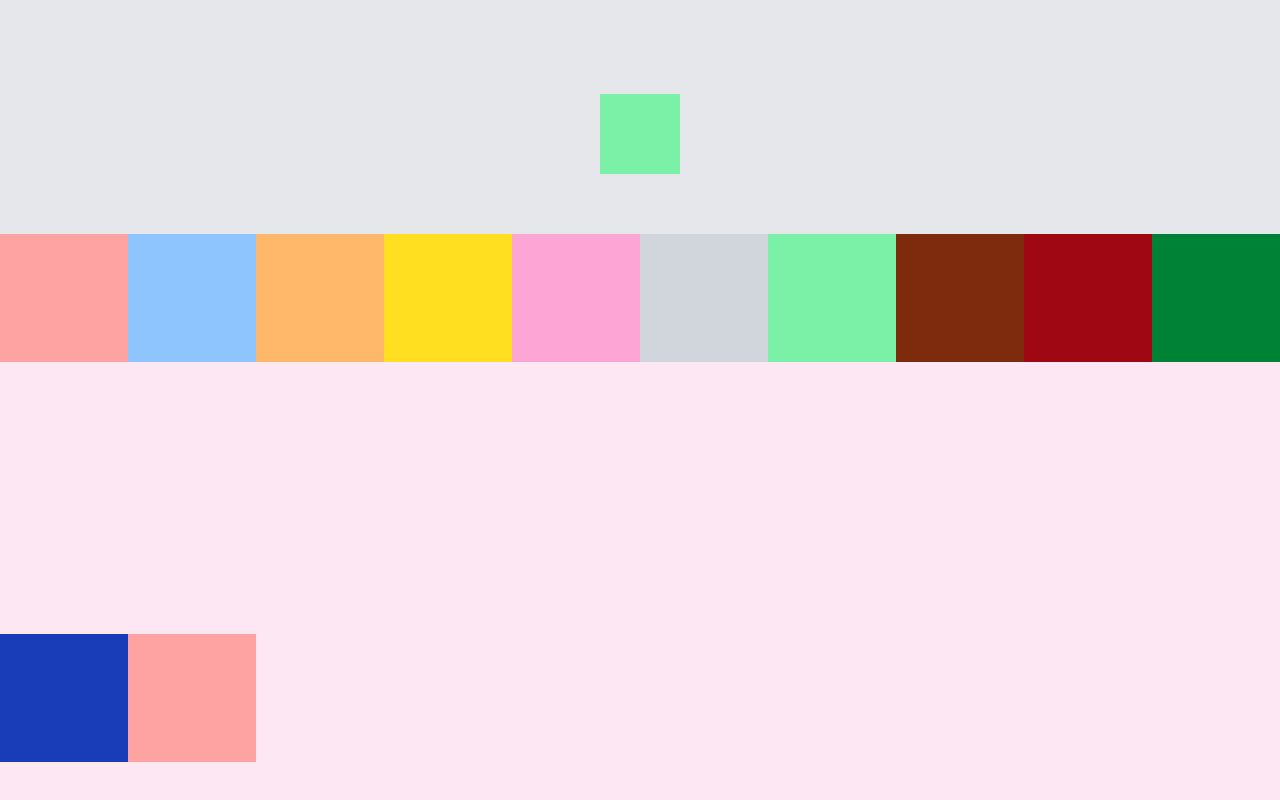
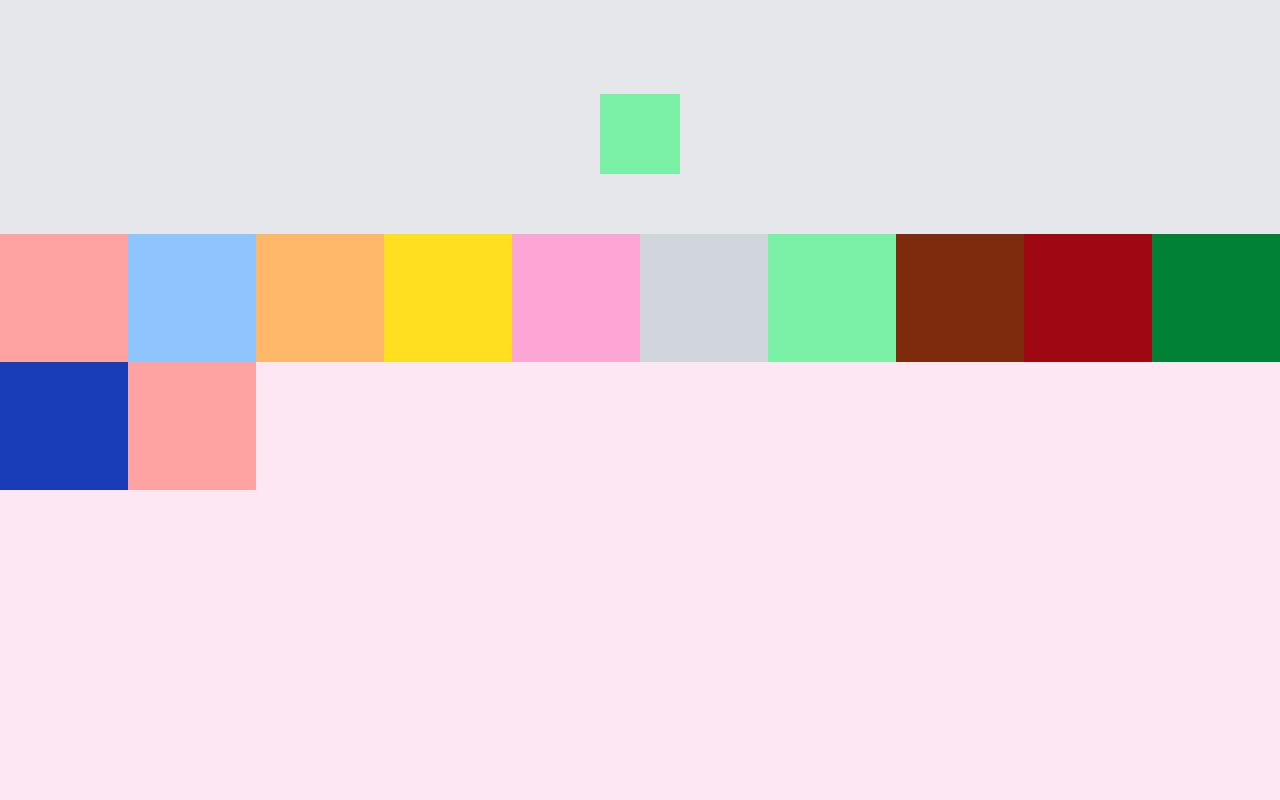
Before and after one commit to LucasBondeDeSouza/TailwindCSS-Course, a plain HTML site: page 16-Flex/index.html in a window 1280 px wide. Shown: the part 566-1366 px from the top of the page. Drawn offline with Linux system fonts and the light colour scheme.

Commit message:
atualização

```diff
--- a/16-Flex/index.html
+++ b/16-Flex/index.html
@@ -16,7 +16,7 @@
         <div class="bg-green-300 size-20"></div>
     </div>
 
-    <div class="size-full bg-pink-100 flex flex-wrap">
+    <div class="size-full bg-pink-100 flex flex-wrap content-start">
         <div class="bg-red-300 h-32 w-32"></div>
         <div class="bg-blue-300 h-32 w-32"></div>
         <div class="bg-orange-300 h-32 w-32"></div>
```
Also changed, not shown: 16-Flex/output.css.
